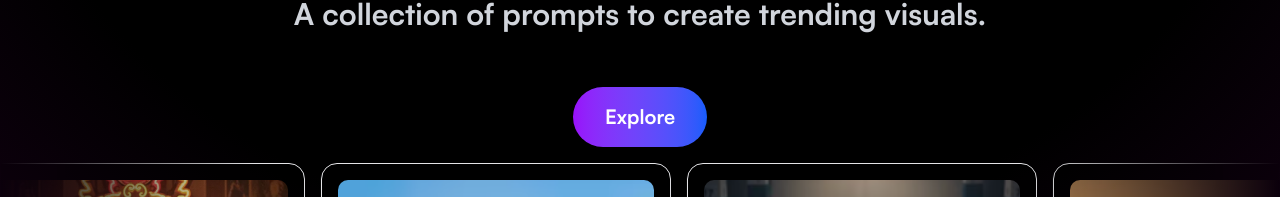
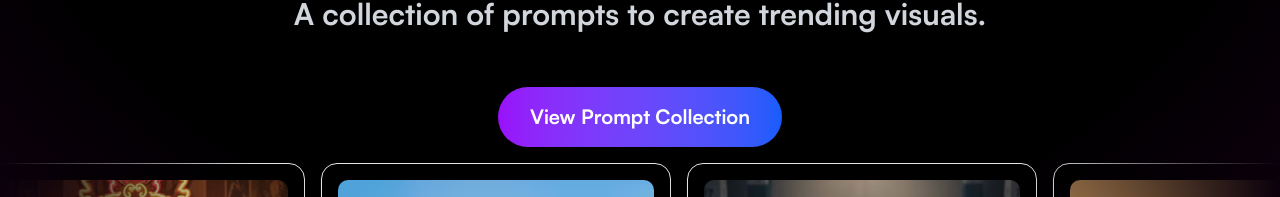
Before and after one commit to rajdesai17/Vible, a Next.js app: page /home in a window 1280 px wide. Shown: the part 374-571 px from the top of the page. Built offline with nearby package versions, Linux system fonts and the light colour scheme.

Commit message:
view prompt button

```diff
--- a/app/home/page.tsx
+++ b/app/home/page.tsx
@@ -54,7 +54,7 @@ export default function page() {
                             onClick={handleExploreClick}
                             className="bg-gradient-to-r from-purple-600 to-blue-600 hover:from-purple-700 hover:to-blue-700 text-white font-bold text-lg sm:text-xl px-8 py-4 rounded-full transition-all duration-300 transform hover:scale-105 shadow-2xl"
                         >
-                            Explore
+                            View Prompt Collection
                         </button>
                     </div>
                 </div>
```
